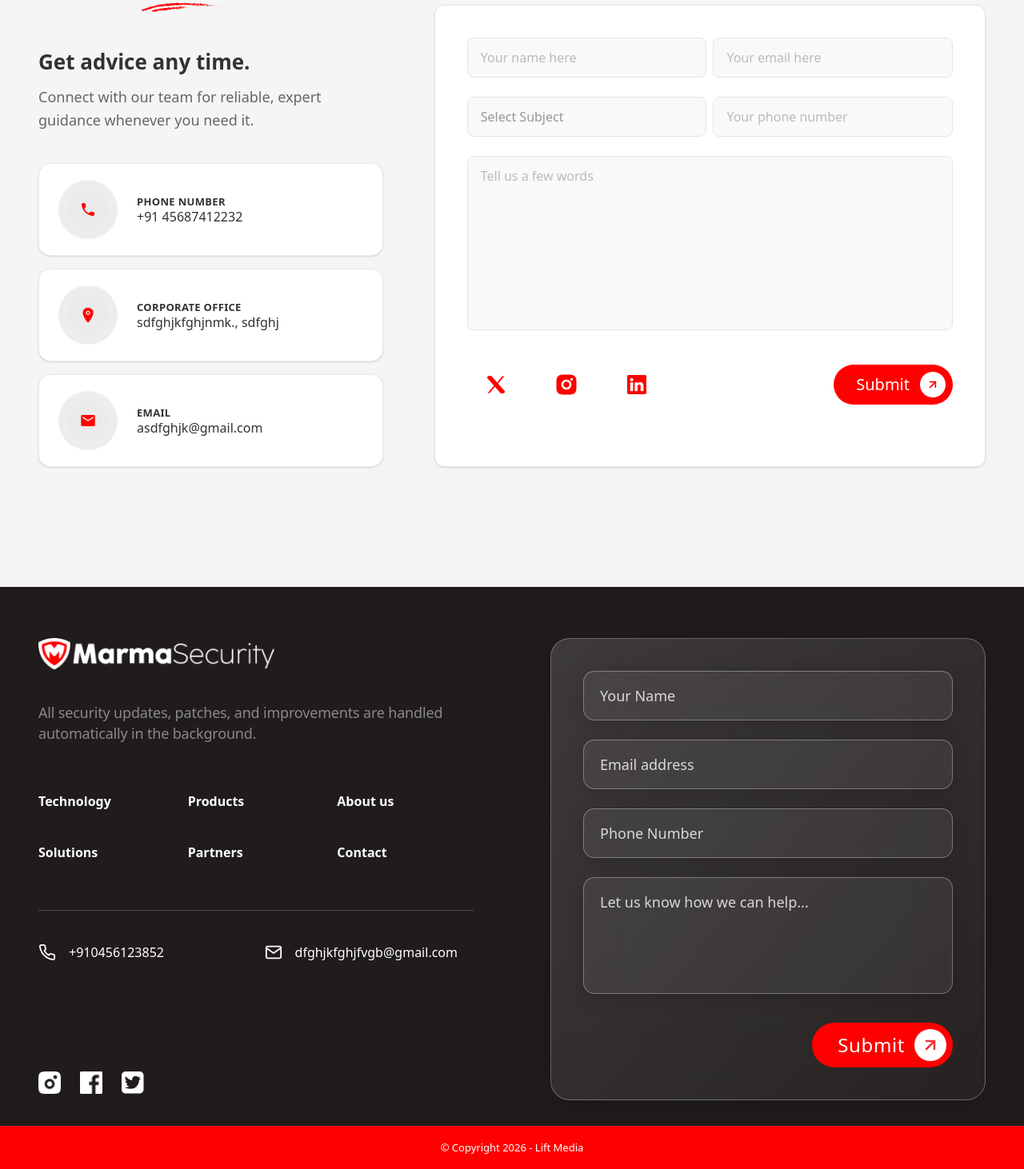
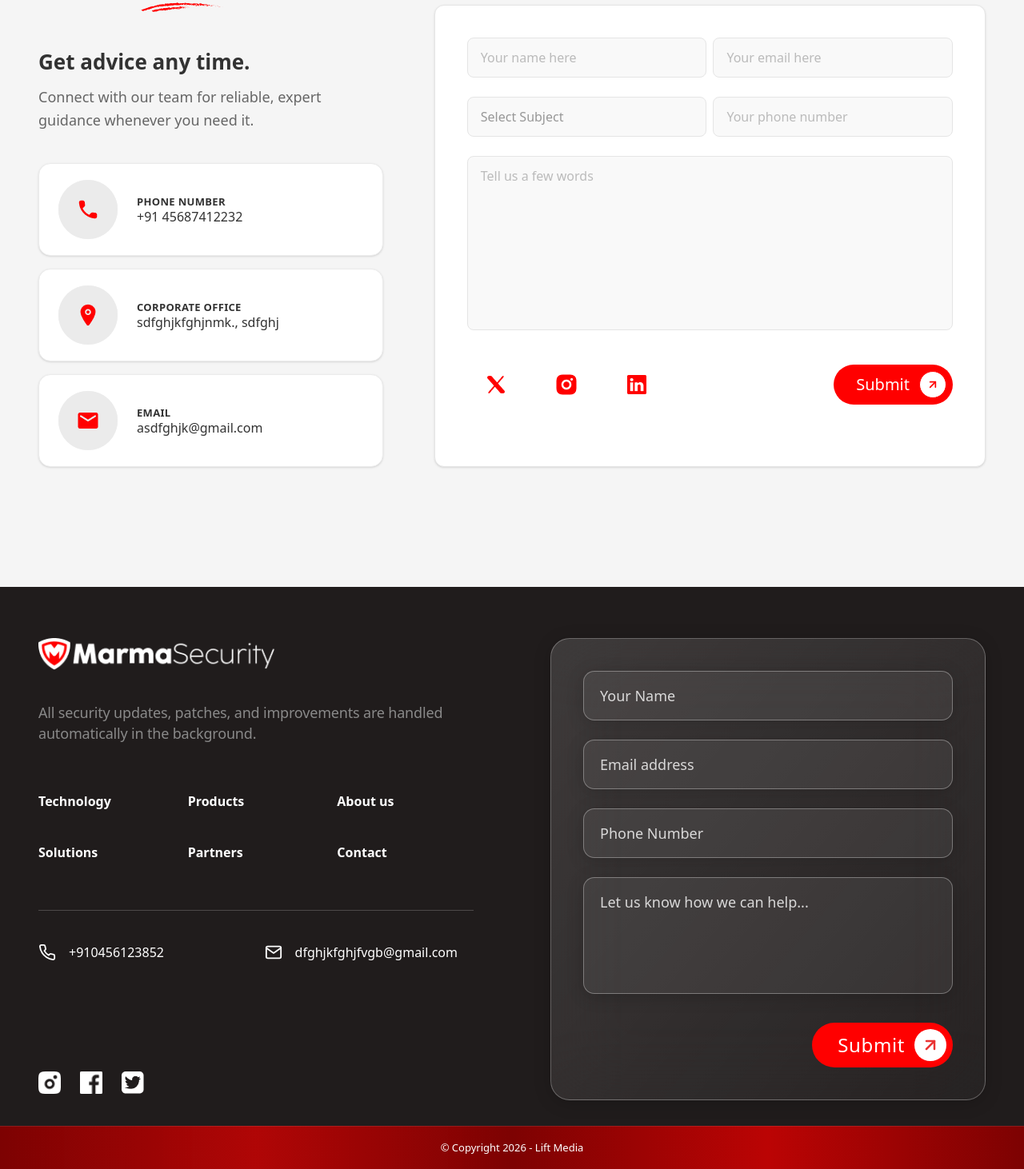
Before and after one commit to vinay-uelement/marma-security, a Next.js app: page /contact-us in a window 1280 px wide. Shown: the part 1108-2570 px from the top of the page at 80% size. Built offline with nearby package versions, Linux system fonts and the light colour scheme.

Commit message:
contact page image size increased

```diff
--- a/app/page.tsx
+++ b/app/page.tsx
@@ -66,7 +66,7 @@ export default function Home() {
             <HighlightedText
               text="Business and Home"
               className="text-[#323232] font-bold"
-              imageClassName="bottom-[-5px] md:bottom-[-15px] right-[-40px] w-[100px] md:w-[140px]"
+              imageClassName="bottom-[-5px] md:bottom-[-15px] right-[25px] w-[100px] md:w-[140px]"
             />{" "}
             are
             <br className="hidden min-[901px]:block" /> more exposed to
--- a/components/contact/ContactSection.tsx
+++ b/components/contact/ContactSection.tsx
@@ -84,8 +84,8 @@ export default function ContactSection() {
                                     <Image
                                         src="/images/contact/contact-us-calling-icon.png"
                                         alt="Phone"
-                                        width={52}
-                                        height={52}
+                                        width={75}
+                                        height={75}
                                         className="object-contain"
                                     />
                                 </div>
@@ -100,7 +100,7 @@ export default function ContactSection() {
                             {/* Corporate Office */}
                             <div className="flex items-center gap-6 bg-white rounded-[15px] px-6 py-5 shadow-sm border border-[#EBEBEB] w-full">
                                 <div className="flex items-center justify-center w-[74px] h-[74px] rounded-full bg-[#EDEDED] shrink-0">
-                                    <Image src="/images/contact/contact-us-map.png" alt="Location" width={52} height={52} className="object-contain" />
+                                    <Image src="/images/contact/contact-us-map.png" alt="Location" width={75} height={75} className="object-contain" />
                                 </div>
                                 <div className="flex flex-col gap-1">
                                     <span className="contact-card-label">Corporate Office</span>
@@ -111,7 +111,7 @@ export default function ContactSection() {
                             {/* Email */}
                             <div className="flex items-center gap-6 bg-white rounded-[15px] px-6 py-5 shadow-sm border border-[#EBEBEB]  w-full">
                                 <div className="flex items-center justify-center w-[74px] h-[74px] rounded-full bg-[#EDEDED] shrink-0">
-                                    <Image src="/images/contact/contact-us-mail.png" alt="Email" width={52} height={52} className="object-contain" />
+                                    <Image src="/images/contact/contact-us-mail.png" alt="Email" width={75} height={75} className="object-contain" />
                                 </div>
                                 <div className="flex flex-col gap-1">
                                     <span className="contact-card-label">Email</span>
--- a/components/global/Footer.tsx
+++ b/components/global/Footer.tsx
@@ -104,10 +104,23 @@ export default function Footer() {
             </div>
 
             {/* Copyright Bottom Bar */}
-            <div className="footer-bottom-bar">
+            <div
+                className="footer-bottom-bar"
+                style={{
+                    background: `
+                            linear-gradient(
+                            90deg,
+                            #7D0202 0%,
+                            rgba(187,4,4,0.93) 25%,
+                            #7D0202 50%,
+                            #BB0404 75%,
+                            #7D0202 100%
+                            )`
+                }}
+            >
                 <div className="max-w-[1400px] mx-auto px-6 py-4 flex items-center justify-center">
                     <p className="footer-copyright text-white">
-                         &copy; Copyright  {new Date().getFullYear()}  - Lift Media
+                        &copy; Copyright  {new Date().getFullYear()}  - Lift Media
                     </p>
                 </div>
             </div>
--- a/components/home/HowWeProtect.tsx
+++ b/components/home/HowWeProtect.tsx
@@ -94,7 +94,7 @@ export default function HowWeProtect() {
                     How we <HighlightedText
                         text="protect you?"
                         className="font-bold text-[#323232]"
-      imageClassName="absolute h-auto object-contain pointer-events-none -z-10 bottom-[-20px] md:bottom-[-24px] left-3/4 -translate-x-1/2 w-[70%]"
+                        imageClassName="absolute h-auto object-contain pointer-events-none -z-10 bottom-[-20px] md:bottom-[-24px]  left-2/4 -translate-x-1/2 w-[70%]"
                     />
                 </h2>
 
```
Lines whose indentation alone changed are shown as unchanged.
